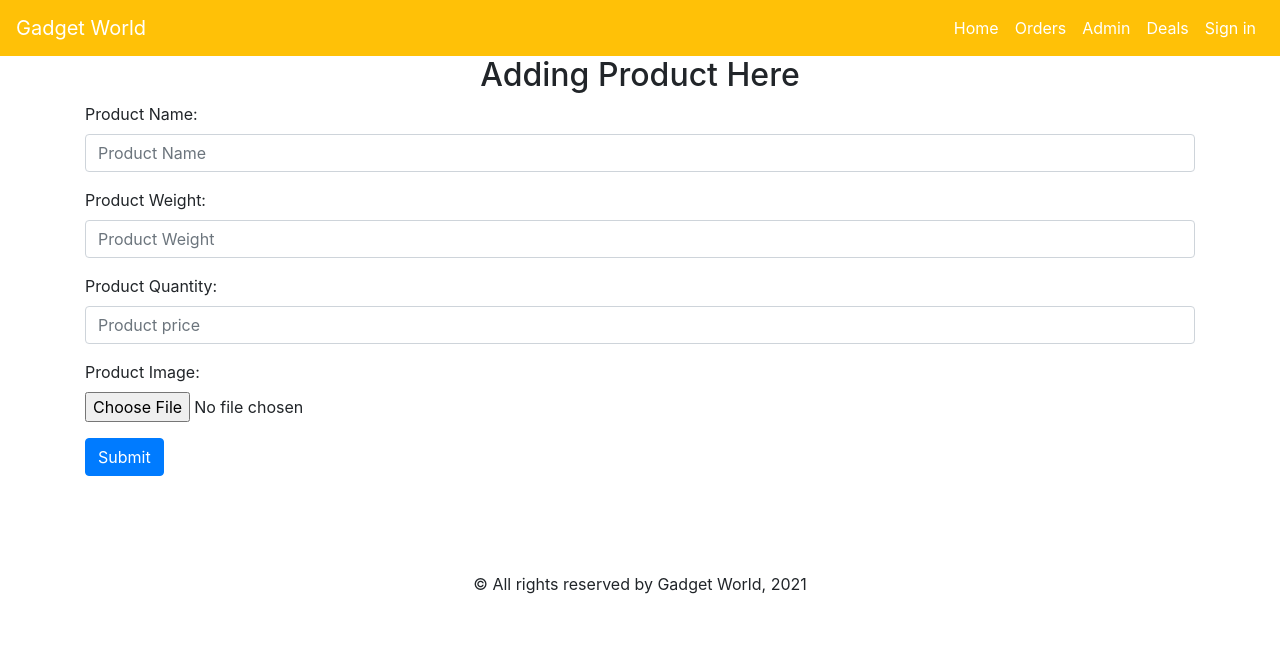
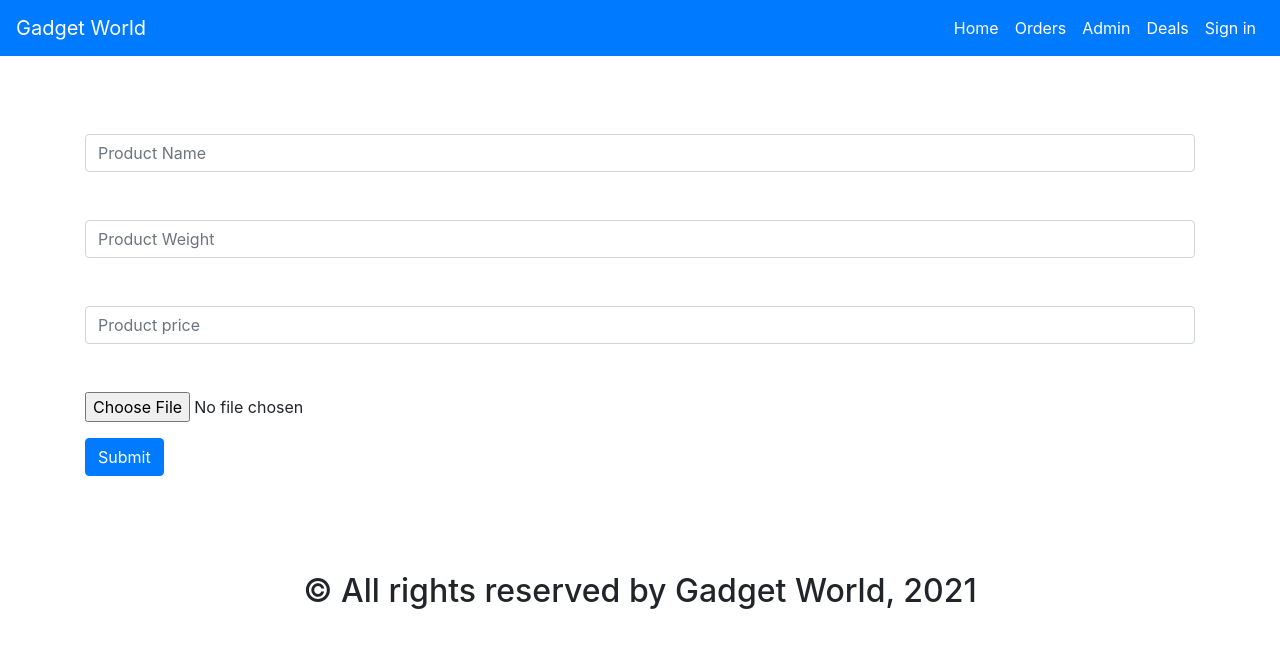
Before and after one commit to fariaabid/Gadget-World, a React (Create React App) app: page /addProduct in a window 1280 px wide. Shown: the top 648 px of the page. Built offline with nearby package versions, Linux system fonts and the light colour scheme.

Commit message:
experimental 2

```diff
--- a/src/Components/AddProduct/AddProduct.js
+++ b/src/Components/AddProduct/AddProduct.js
@@ -44,22 +44,22 @@ const AddProduct = () => {
 
     return (
         <Container>
-            <h2 className="text-center">Adding Product Here</h2>
+            <h2 className="text-center text-white">Add Your Product Here</h2>
             <Form onSubmit={handleSubmit(onSubmit)}>
                 <Form.Group>
-                    <Form.Label>Product Name:</Form.Label>
+                    <Form.Label className="text-white"><b>Product Name:</b></Form.Label>
                     <Form.Control name="name" placeholder="Product Name" ref={register} />
                 </Form.Group>
                 <Form.Group>
-                    <Form.Label>Product Weight:</Form.Label>
+                    <Form.Label className="text-white"><b>Product Weight:</b></Form.Label>
                     <Form.Control name="weight" placeholder="Product Weight" ref={register} />
                 </Form.Group>
                 <Form.Group>
-                    <Form.Label>Product Quantity:</Form.Label>
+                    <Form.Label className="text-white"><b>Product Quantity:</b></Form.Label>
                     <Form.Control name="price" placeholder="Product price" ref={register} />
                 </Form.Group>
                 <Form.Group>
-                    <Form.Label>Product Image:</Form.Label>
+                    <Form.Label className="text-white"><b>Product Image:</b></Form.Label>
                     <Form.Control
                         name="exampleRequired" type="file" onChange={handleImageUpload} />
                 </Form.Group>
--- a/src/Components/Checkout/Checkout.js
+++ b/src/Components/Checkout/Checkout.js
@@ -37,7 +37,9 @@ const Checkout = () => {
 
   return (
     <div className="container">
+
       <Table striped bordered hover variant="info" className="my-5">
+
         <thead>
           <tr>
             <th>#</th>
--- a/src/Components/Footer/Footer.js
+++ b/src/Components/Footer/Footer.js
@@ -3,7 +3,7 @@ import React from 'react';
 const Footer = () => {
     return (
         <div className="text-center my-5 py-5">
-            <p> &copy; All rights reserved by Gadget World, {new Date().getFullYear()}</p>
+            <h2> &copy; All rights reserved by Gadget World, {new Date().getFullYear()}</h2>
         </div>
     );
 };
--- a/src/Components/Header/Header.js
+++ b/src/Components/Header/Header.js
@@ -7,7 +7,7 @@ const Header = () => {
     // console.log(loggedinUser);
     return (
         <>
-            <Navbar bg="warning" expand="lg" className="sticky-top">
+            <Navbar bg="primary" expand="lg" className="sticky-top">
                 <Navbar.Brand as={Link} to="/" className="text-white">Gadget World</Navbar.Brand>
                 <Navbar.Toggle aria-controls="basic-navbar-nav" />
                 <Navbar.Collapse id="basic-navbar-nav">
--- a/src/Components/Home/Home.js
+++ b/src/Components/Home/Home.js
@@ -14,11 +14,12 @@ const Home = () => {
 
   return (
     <Container>
-      <Row className="text-center">
         <Form inline>
           <FormControl type="text" placeholder="Search...." />
           <Button variant="primary">Search</Button>
         </Form>
+      <Row className="text-center">
+
         {events.length === 0 && <CircularProgress color="primary" />}
         {events.map((event) => (
           <LoadProduct event={event}></LoadProduct>
```
